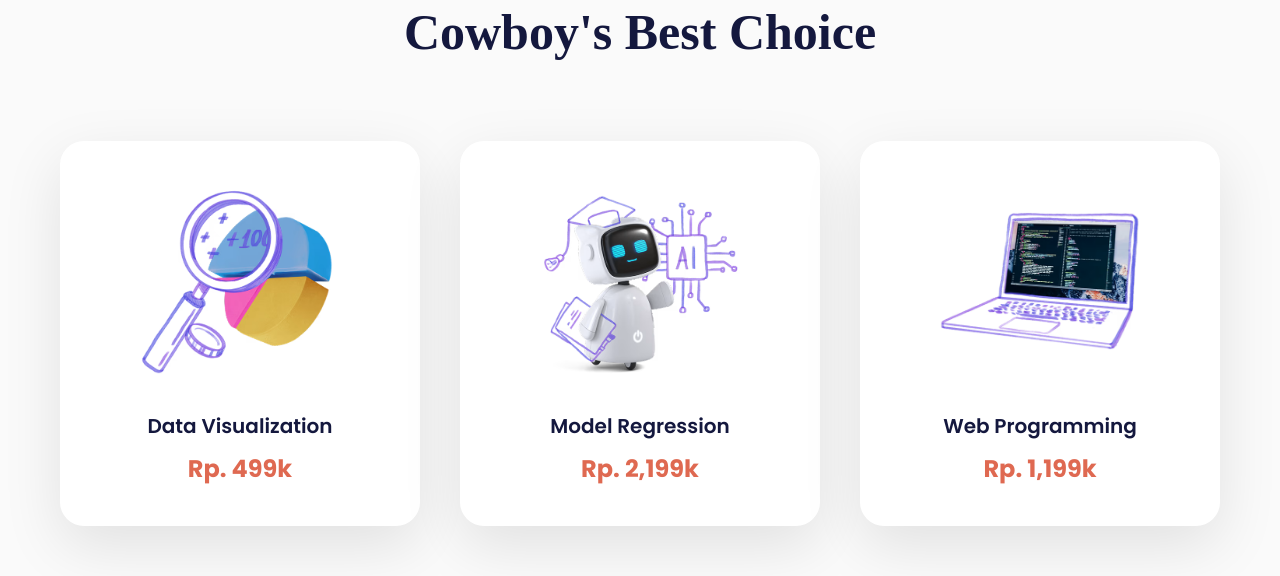
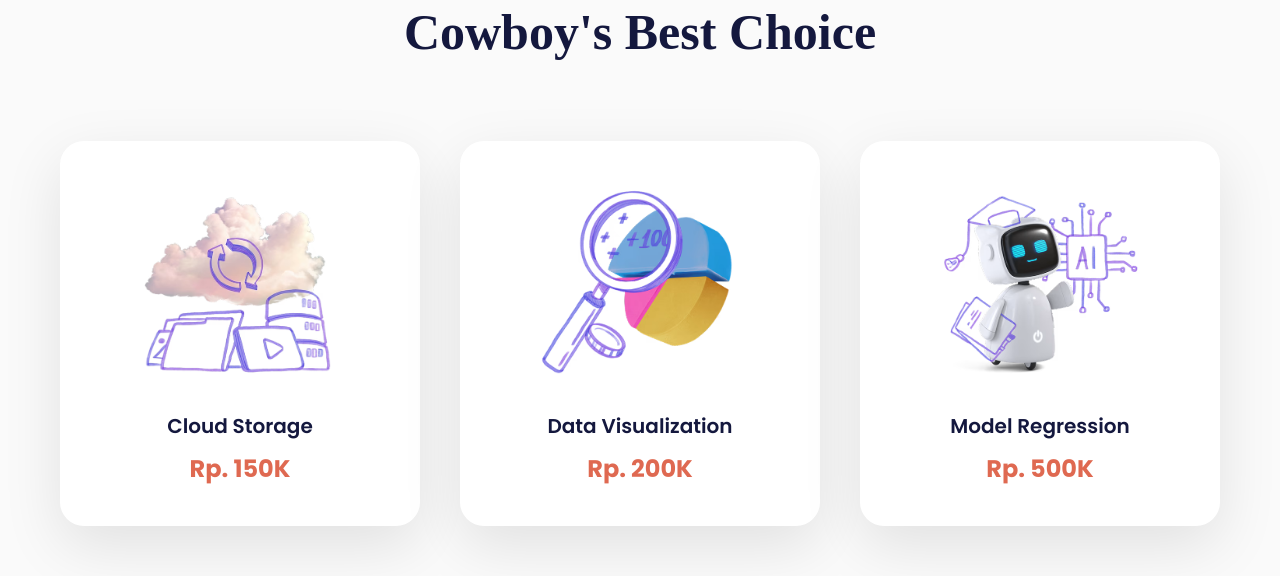
Before and after one commit to GithubHakiki/punk-platform, a plain HTML site: page index.html in a window 1280 px wide. Shown: the part 1848-2424 px from the top of the page. Drawn offline with Linux system fonts and the light colour scheme; a web font is replaced by a local one.

Commit message:
revisi elemen

```diff
--- a/index.html
+++ b/index.html
@@ -110,10 +110,17 @@
             <div class=services-grid>
                 <div class=service-card>
                     <div class=service-img>
+                        <img src="assets\choice\choice-cloud.avif" alt="Web Programming">
+                    </div>
+                    <h3 class=service-name>Cloud Storage</h3>
+                    <p class=service-price>Rp. 150K</p>
+                </div>
+                <div class=service-card>
+                    <div class=service-img>
                         <img src="assets\choice\choice-data.avif" alt="Data Visualization">
                     </div>
                     <h3 class=service-name>Data Visualization</h3>
-                    <p class=service-price>Rp. 499k</p>
+                    <p class=service-price>Rp. 200K</p>
                 </div>
                 <div class=service-card>
                     <div class=service-img>
@@ -121,14 +128,7 @@
                             alt="Model Regression">
                     </div>
                     <h3 class=service-name>Model Regression</h3>
-                    <p class=service-price>Rp. 2,199k</p>
-                </div>
-                <div class=service-card>
-                    <div class=service-img>
-                        <img src="assets\choice\choice-web.avif" alt="Web Programming">
-                    </div>
-                    <h3 class=service-name>Web Programming</h3>
-                    <p class=service-price>Rp. 1,199k</p>
+                    <p class=service-price>Rp. 500K</p>
                 </div>
             </div>
         </div>
```
